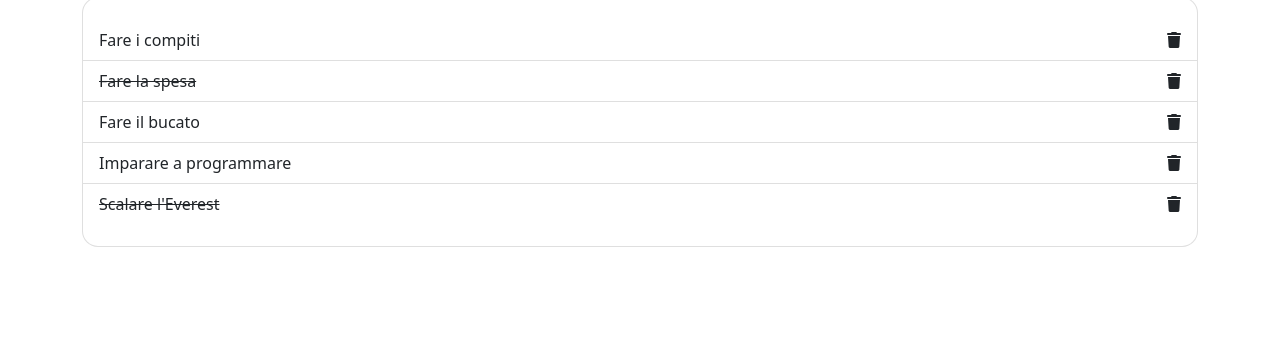
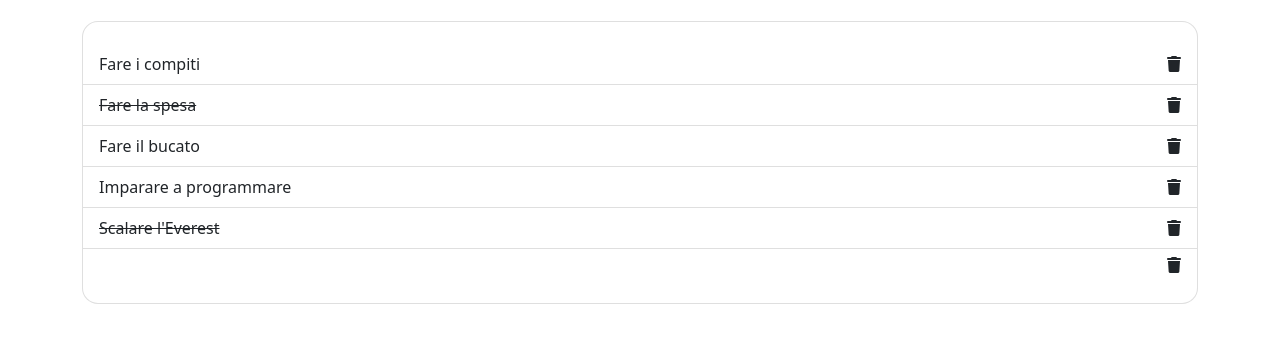
Before and after one commit to SamuelePassiatore/vue-todolist, a plain HTML site: page index.html in a window 1280 px wide. Both pictures are taken after a click on the button "Aggiungi". Shown: the part 316-658 px from the top of the page. Drawn offline with nearby package versions, Linux system fonts and the light colour scheme.

Commit message:
add tasks with button - computed

```diff
--- a/css/style.css
+++ b/css/style.css
@@ -18,6 +18,10 @@ ul li:first-child {
     padding-top: 30px;
 }
 
+li {
+    padding: 0 50px;
+}
+
 ul li:last-child {
     padding-bottom: 30px;
 }
--- a/index.html
+++ b/index.html
@@ -19,15 +19,15 @@
 <body>
     <div id="root">
         <div class="container py-3">
-            <header class="mb-5">
+            <header class="mb-4">
                 <figure class="mx-auto w-25">
                     <img src="https://hiringplatform.boolean.careers/images/logo.png" alt="logo" class="img-fluid">
                 </figure>
             </header>
             <main>
-                <div id="new-task" class="mx-auto w-50 d-flex justify-content-between">
-                    <input class="rounded-3 border border-secondary p-3" type="text" placeholder="Nuova task">
-                    <button class="rounded-2 border border-secondary" type="button">Aggiungi</button>
+                <div id="new-task" class="mx-auto w-50 d-flex justify-content-between mb-5">
+                    <input class="rounded-3 border border-secondary p-3" type="text" placeholder="Nuova task" v-model="newTaskText">
+                    <button class="rounded-2 border border-secondary" type="button" @click="addTask">Aggiungi</button>
                 </div>
                 <ul class="list-group rounded-4">
                     <li v-for="(task, i) in tasks" class="list-group-item d-flex justify-content-between align-items-center">
--- a/js/script.js
+++ b/js/script.js
@@ -28,15 +28,30 @@ const app = Vue.createApp({
                 { text: 'Imparare a programmare', done: false },
                 { text: "Scalare l'Everest", done: true },
             ],
-            newTask: '',
             textDecoration: 'text-decoration-line-through',
+            newTaskText: '',
         }
+    },
+
+    computed: {
+        newTask() {
+            let newTaskContent;
+            return newTaskContent = {
+                text: this.newTaskText,
+                done: false
+            }
+        },
     },
 
     methods: {
         deleteTask(index){
             this.tasks.splice(index, 1);
         },
+
+        addTask (){
+            this.tasks.push(this.newTask);
+            this.newTaskText = '';
+        },
     },
 
 });
```
